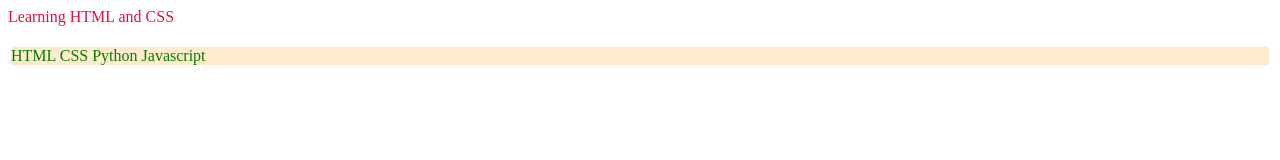
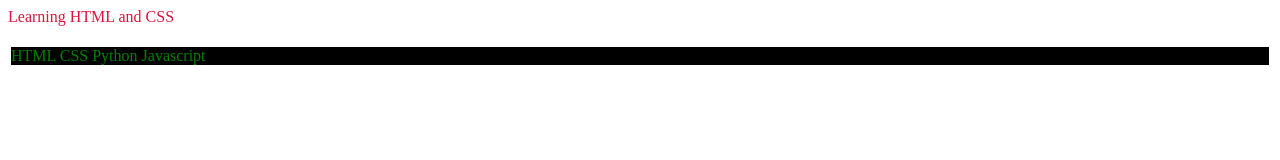
Before and after one commit to cjumah/MyPractiseWorks, a plain HTML site: page index.html in a window 1280 px wide. Drawn offline with Linux system fonts and the light colour scheme.

Commit message:
extra formattting

```diff
--- a/CSS/IndexPage.css
+++ b/CSS/IndexPage.css
@@ -5,6 +5,6 @@ h
 nav
     {
         color: green;
-        background-color: blanchedalmond;
+        background-color: black;
         margin: 3px;
     }
```
